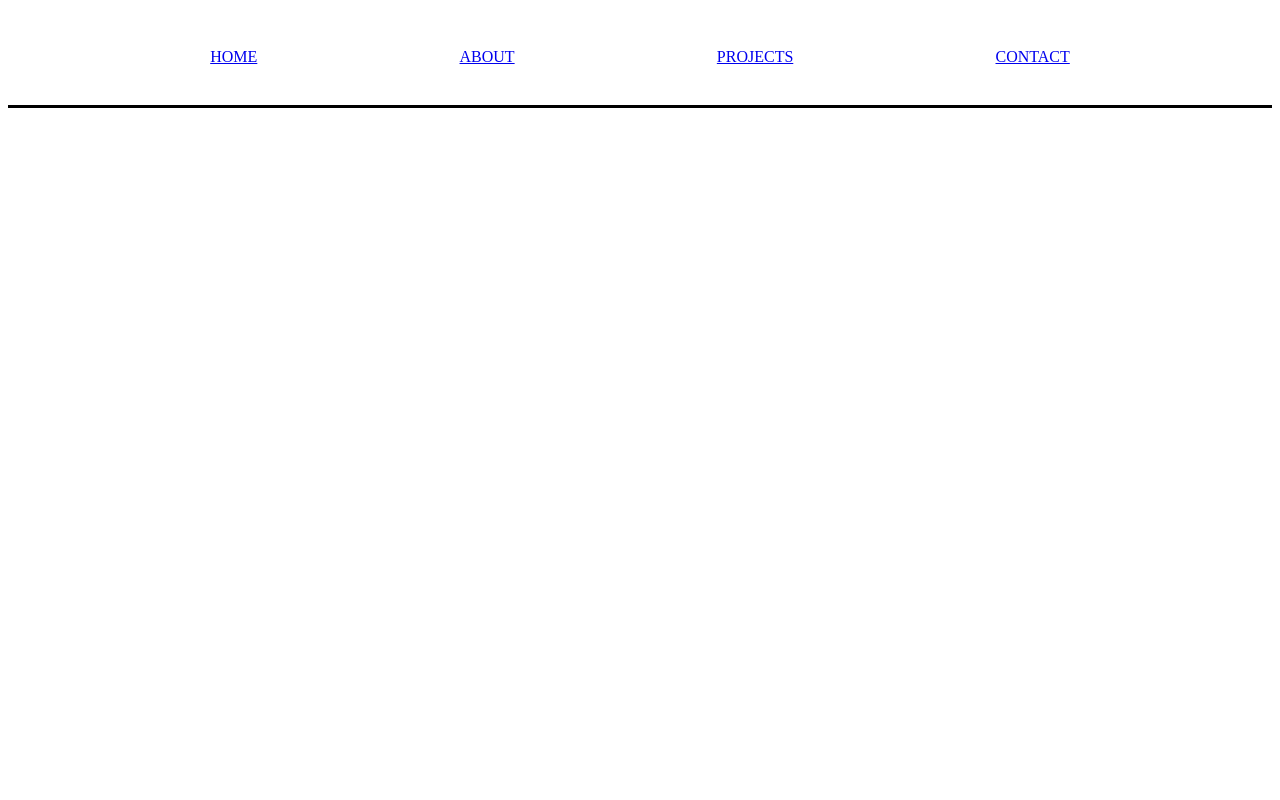
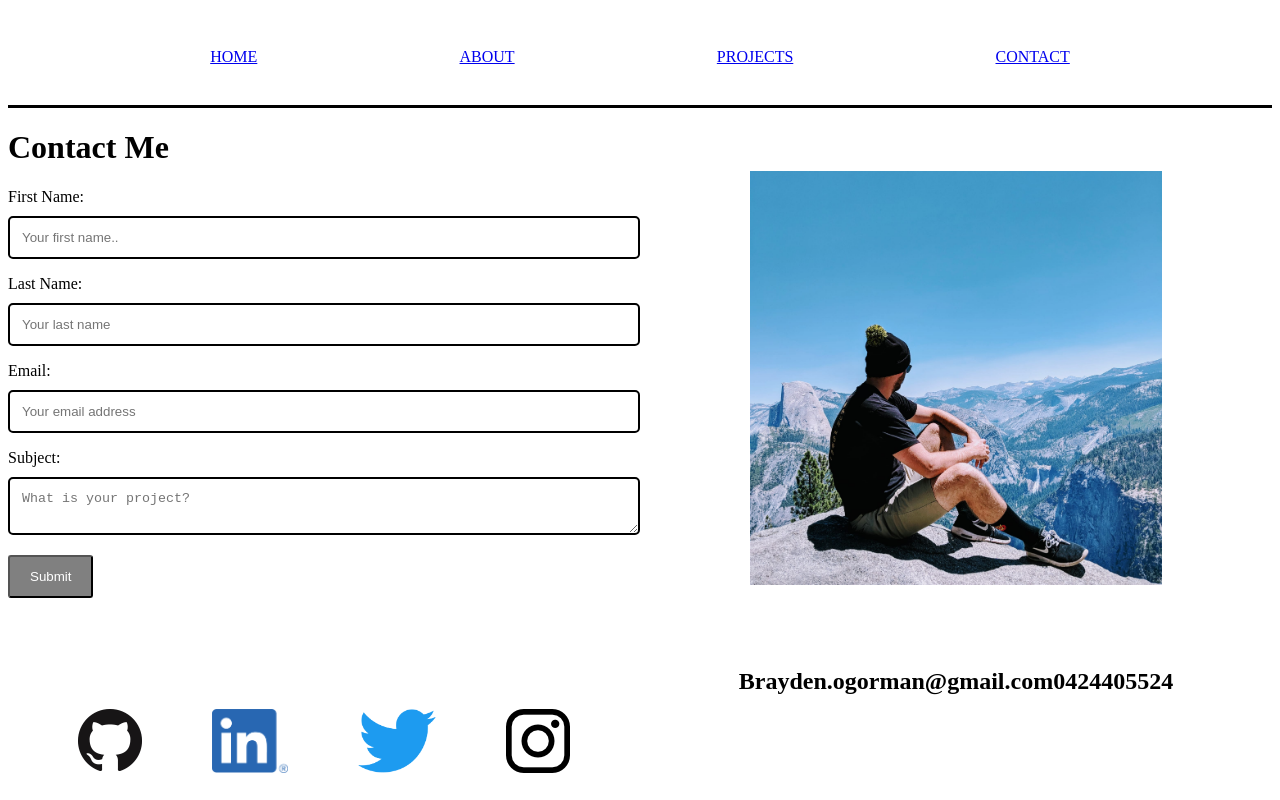
Before and after one commit to Brayydzz/T1A2-Portfolio, a plain HTML site: page BraydenOGorman_T1A2/src/contact.html in a window 1280 px wide. Drawn offline with Linux system fonts and the light colour scheme.

Commit message:
Contact page start

```diff
--- a/BraydenOGorman_T1A2/src/contact.html
+++ b/BraydenOGorman_T1A2/src/contact.html
@@ -15,7 +15,65 @@
         <a href="projects.html">PROJECTS</a>
         <a href="contact.html">CONTACT</a>
       </nav>
+      <main class="card">
+        <h1>Contact Me</h1>
 
+        <form action="">
+          <label for="fname">First Name:</label>
+          <input
+            type="text"
+            id="fname"
+            name="firstname"
+            placeholder="Your first name.."
+          />
+
+          <label for="lname">Last Name:</label>
+          <input
+            type="text"
+            id="lname"
+            name="lastname"
+            placeholder="Your last name"
+          />
+
+          <label for="email">Email:</label>
+          <input
+            type="text"
+            id="email"
+            name="email"
+            placeholder="Your email address"
+          />
+
+          <label for="subject">Subject:</label>
+          <textarea
+            name="subject"
+            id="subject"
+            placeholder="What is your project?"
+          ></textarea>
+          <input type="submit" value="Submit" />
+        </form>
+    </main>
+      <section class="card, contact-info">
+        <img src="img/contact-photo.jpg" alt="" class="contact-img" />
+        <h1>Brayden.ogorman@gmail.com</h1>
+        <h1>0424405524</h1>
+      </section>
+      <footer class="card">
+        <a href="https://github.com/Brayydzz" target="_blank"
+          ><img src="img/GitHub-Mark-64px.png" alt="Git Hub link"
+        /></a>
+        <a href="https://au.linkedin.com/in/braydenogorman" target="_blank"
+          ><img src="img/LI-In-Bug.png" alt="Linked in link" height="64px"
+        /></a>
+        <a href="https://twitter.com/brayydzz/" target="_blank"
+          ><img
+            src="img/2021 Twitter logo - blue.png"
+            alt="Twitter link"
+            height="64px"
+        /></a>
+        <a href="https://www.instagram.com/brayydzz/" target="_blank"
+          ><img src="img/instagram-logo.png" alt=" instagram link"
+        /></a>
+      </footer>
     </div>
-</body>
+  </body>
 </html>
--- a/BraydenOGorman_T1A2/src/css/style.css
+++ b/BraydenOGorman_T1A2/src/css/style.css
@@ -17,15 +17,15 @@
   grid-area: header;
 }
 
-.cards .card:nth-child(2) {
+.cards:nth-child(2) {
   grid-area: left;
 }
 
-.cards .card:nth-child(3) {
+.cards:nth-child(3) {
   grid-area: right;
 }
 
-.cards .card:nth-child(4) {
+.cards:nth-child(4) {
   grid-area: footer;
 }
 
@@ -45,7 +45,6 @@ footer {
   align-items: center;
 }
 
-
 .main-img {
   display: flex;
   justify-content: center;
@@ -61,7 +60,57 @@ footer {
   align-items: center;
 }
 
-.main-img>img {
+.main-img > img {
   object-fit: contain;
   width: 90%;
   max-height: 90%;
+}
+
+input[type="text"],
+select,
+textarea {
+  width: 100%;
+  padding: 12px;
+  border: 2px solid black;
+  border-radius: 5px;
+  margin-top: 10px;
+  margin-bottom: 16px;
+  resize: vertical;
+}
+
+input[type="submit"] {
+  background-color: gray;
+  color: white;
+  border-radius: 3px;
+  cursor: pointer;
+  padding: 12px 20px;
+}
+
+input[type="submit"]:hover {
+  background-color: #464545;
+}
+
+address {
+  font-weight: normal;
+  margin: 10%;
+  display: flex;
+  flex-wrap: wrap;
+  justify-content: center;
+  align-items: center;
+  border-radius: 5px;
+  background-color: #f2f2f2;
+}
+
+.contact-img {
+  padding: 10%;
+  object-fit: contain;
+  width: 90%;
+  max-height: 90%;
+}
+
+.contact-info {
+    display: flex;
+    flex-wrap: wrap;
+    justify-content: center;
+    align-items: center;
+}
```
Also changed, not shown: BraydenOGorman_T1A2/src/about.html (+1 -1 lines), BraydenOGorman_T1A2/src/index.html (+2 -2 lines), BraydenOGorman_T1A2/src/img/contact-photo.jpg (added), 1 other file. Lines whose indentation alone changed are shown as unchanged.
